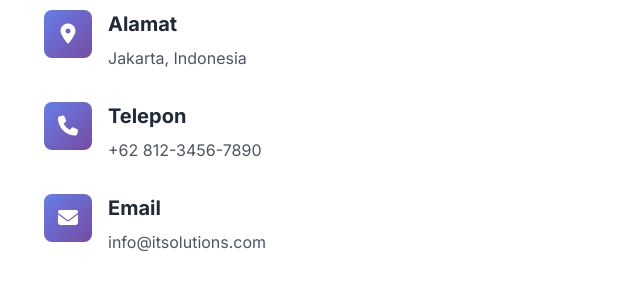
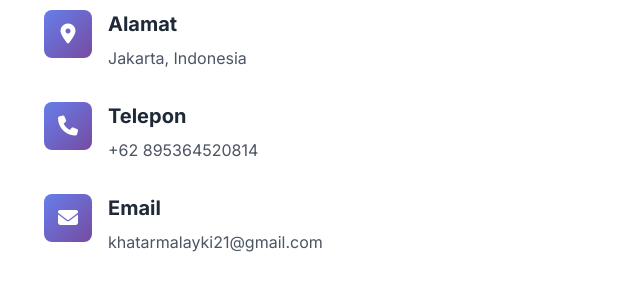
Before and after one commit to KhatarMalayki/compro, a plain HTML site: page index.html in a window 1280 px wide. Shown: the part 2480-2763 px from the top of the page, 620-1260 px from the left. Drawn offline with nearby package versions, Linux system fonts and the light colour scheme.

Commit message:
Update index.html

```diff
--- a/index.html
+++ b/index.html
@@ -351,7 +351,7 @@
                         </div>
                         <div>
                             <h3 class="font-bold text-gray-800 text-xl mb-2">Telepon</h3>
-                            <p class="text-gray-600">+62 812-3456-7890</p>
+                            <p class="text-gray-600">+62 895364520814</p>
                         </div>
                     </div>
 
@@ -361,7 +361,7 @@
                         </div>
                         <div>
                             <h3 class="font-bold text-gray-800 text-xl mb-2">Email</h3>
-                            <p class="text-gray-600">info@itsolutions.com</p>
+                            <p class="text-gray-600">khatarmalayki21@gmail.com</p>
                         </div>
                     </div>
 
```
